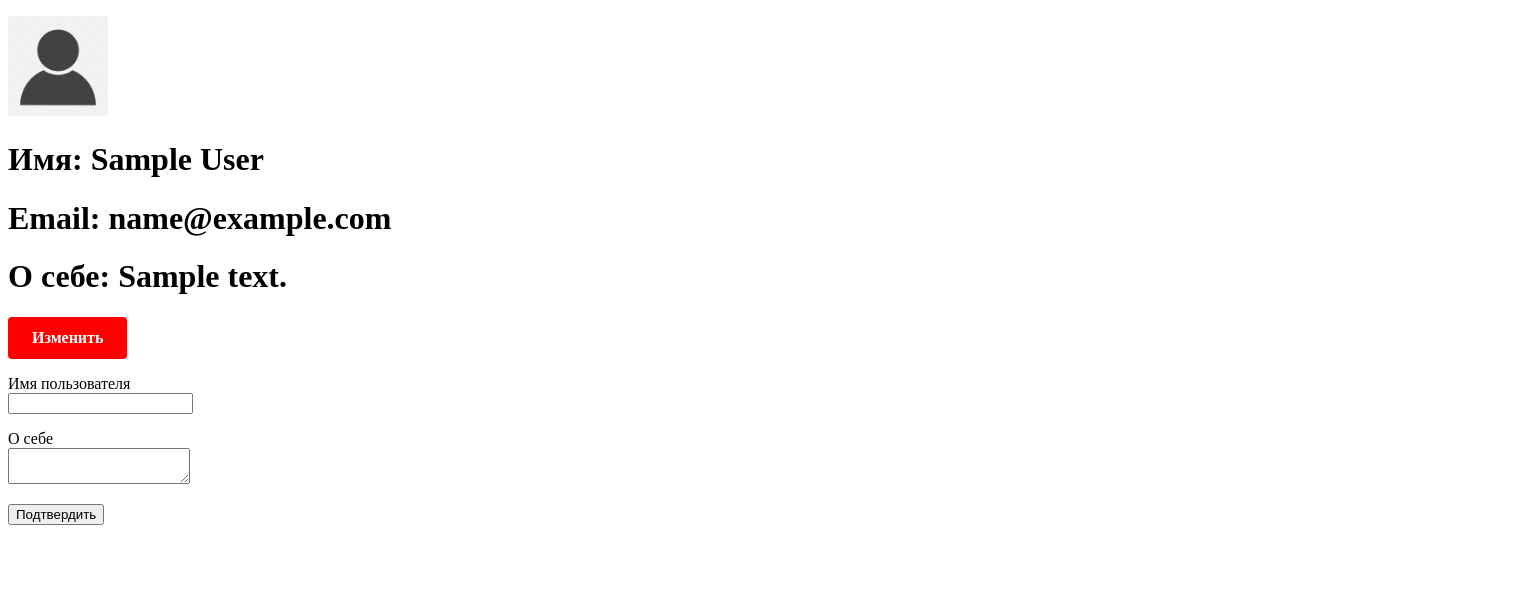
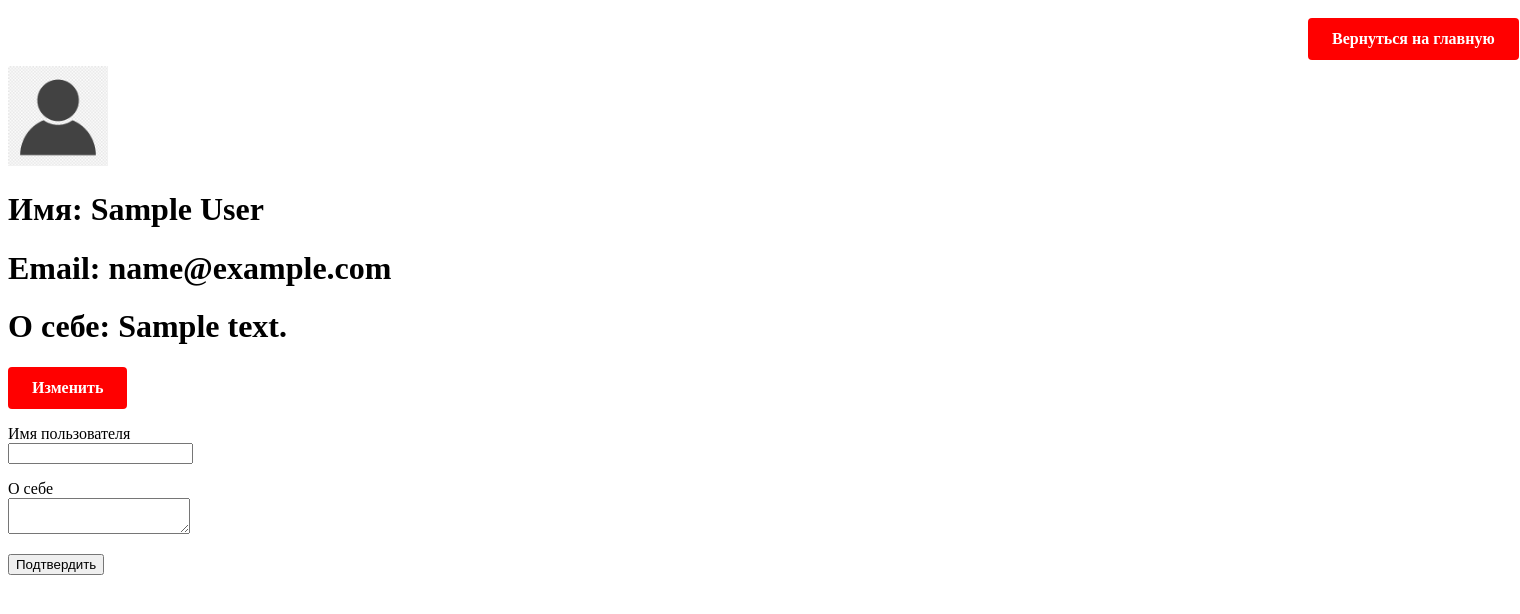
Before and after one commit to justxale/yandex-authorio, a Flask app: page /change_settings in a window 1520 px wide. Shown: the top 614 px of the page. Run offline with Flask 3, Linux system fonts and the light colour scheme; a user stored in the database is signed in; tables that the repository leaves empty hold one stand-in row (values such as "Sample post").

Commit message:
Exit button available

```diff
--- a/static/css/settings_style.css
+++ b/static/css/settings_style.css
@@ -1,4 +1,4 @@
-.change_settings_button {
+.change_settings_btn {
 
 position: relative;
 display: inline-block;
@@ -13,3 +13,21 @@ border: none;
 cursor: pointer;
 
 }
+
+.exit_btn {
+
+position: relative;
+top: 10px;
+left: 1300px;
+display: inline-block;
+padding: 12px 24px;
+font-size: 16px;
+font-weight: bold;
+text-decoration: none;
+background-color: #FF0000;
+color: white;
+border-radius: 4px;
+border: none;
+cursor: pointer;
+
+}
--- a/templates/settings_page.html
+++ b/templates/settings_page.html
@@ -6,13 +6,16 @@
     <link href="static/css/settings_style.css" rel="stylesheet">
 </head>
 <body>
+<a class="exit_btn" href="/">Вернуться на главную</a>
 <p>
     <img src="static/img/profile_img.png" width="100" height="100">
 </p>
+
 <h1>Имя: {{ current_user.name }}</h1>
 <h1>Email: {{current_user.email }}</h1>
 <h1>О себе: {{current_user.about }}</h1>
-<a class="change_settings_button" href="/change_settings">Изменить</a>
+<a class="change_settings_btn" href="/change_settings">Изменить</a>
+
 <main role="main" class="container">
     {% block content %}{% endblock %}
 </main>
```
